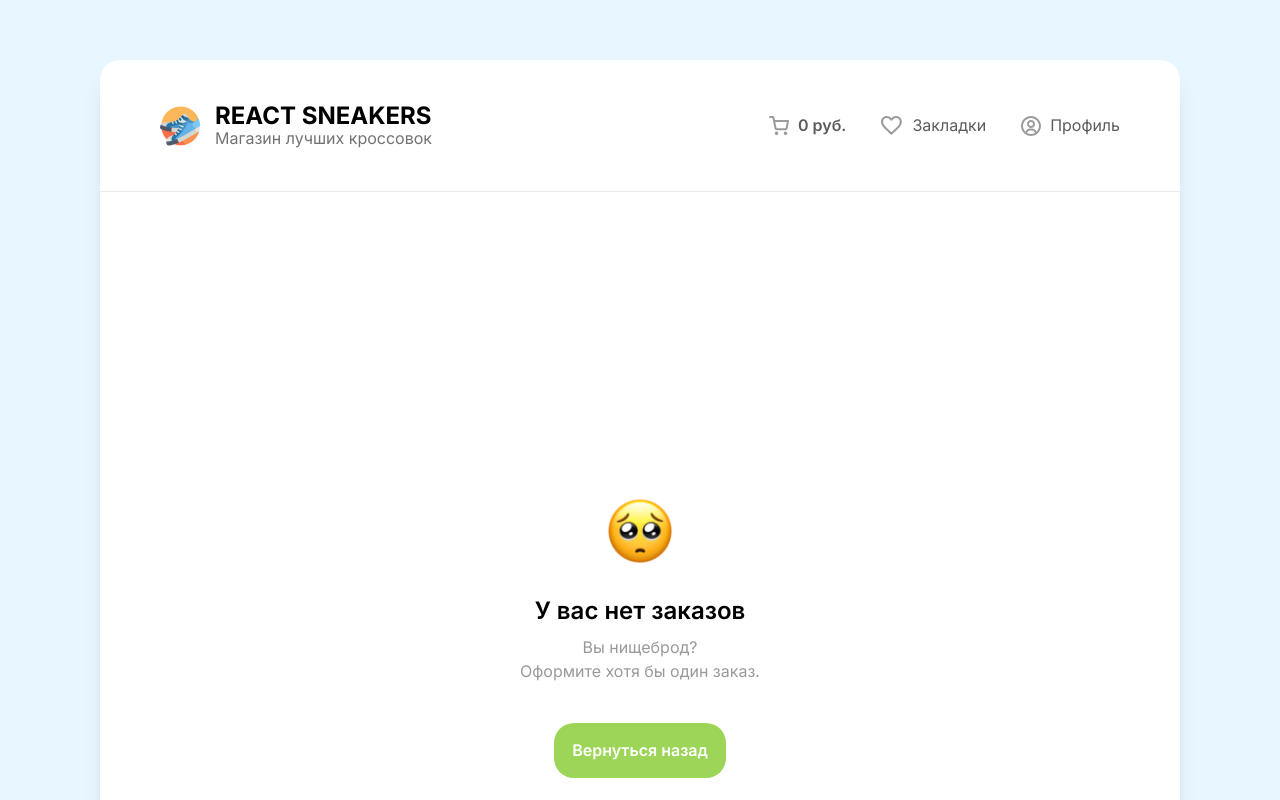
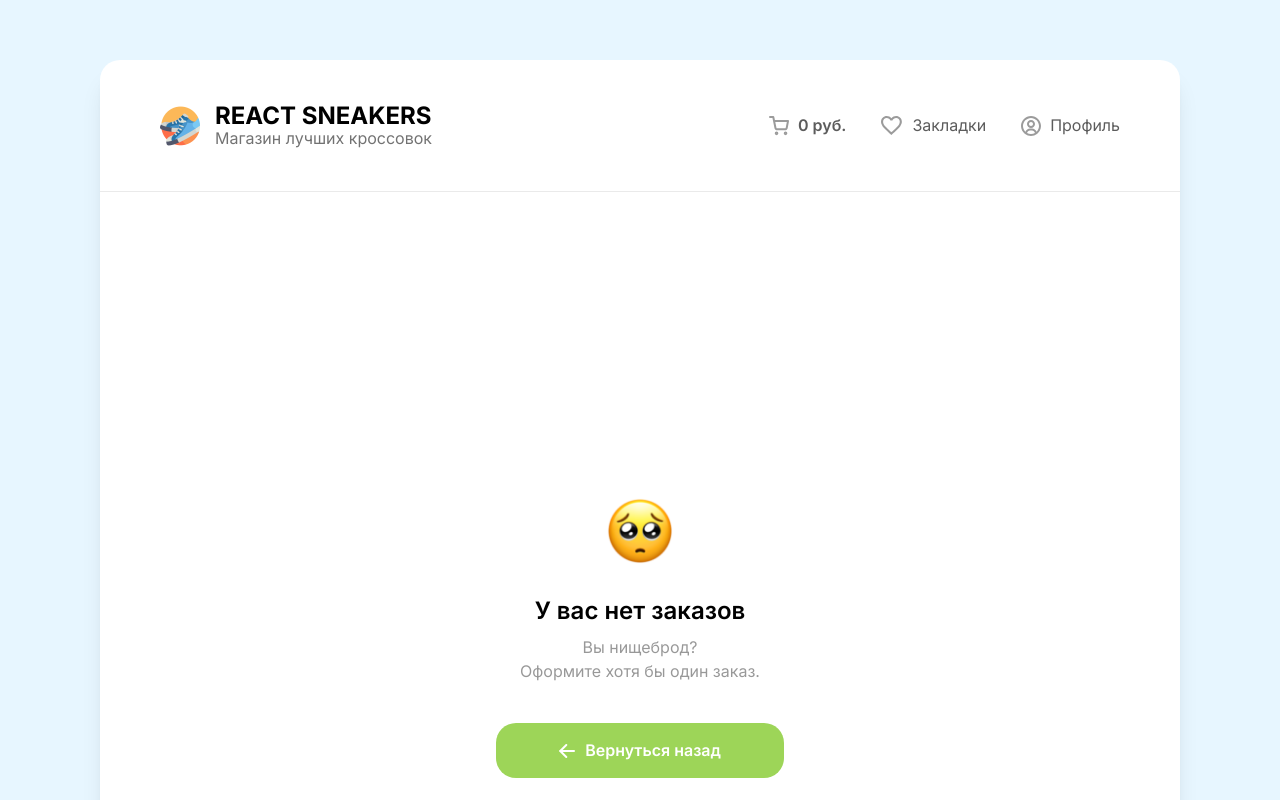
Before and after one commit to KTDKasp/KTDKasp-react-vite-sneakers-v2, a React (Vite) app: page /cart in a window 1280 px wide. Shown: the top 800 px of the page. Built offline with nearby package versions, Linux system fonts and the light colour scheme.

Commit message:
fix styles in cart & favorites

```diff
--- a/src/app.css
+++ b/src/app.css
@@ -72,3 +72,7 @@ body {
 .button_green:disabled {
 	background-color: rgb(189, 189, 189);
 }
+
+.return-homepage {
+  width: 100%;
+}
--- a/src/components/EmptyCart/EmptyCart.css
+++ b/src/components/EmptyCart/EmptyCart.css
@@ -1,4 +1,6 @@
 .empty-wrapper {
+  max-width: 18rem;
+  margin: 0 auto;
   display: flex;
   flex-direction: column;
   align-items: center;
@@ -6,7 +8,7 @@
   height: 100dvh;
 }
 
-.empty-wrapper img {
+.empty-wrapper > img {
   width: 70px;
   aspect-ratio: 1;
   margin-bottom: 30px;
--- a/src/components/EmptyCart/index.jsx
+++ b/src/components/EmptyCart/index.jsx
@@ -12,8 +12,11 @@ export const EmptyCart = () => {
         <br />
         Оформите хотя бы один заказ.
       </p>
-      <Link to="/">
-        <button className='button_green'>Вернуться назад</button>
+      <Link to="/" className='return-homepage'>
+        <button className='button_green drawer__button_green'>
+          <img src="/svg/arrow-next.svg" alt="Arrow" />
+          Вернуться назад
+        </button>
       </Link>
     </div>
   );
--- a/src/components/Header/index.jsx
+++ b/src/components/Header/index.jsx
@@ -26,10 +26,12 @@ export const Header = (props) => {
             <span>Закладки</span>
           </li>
         </Link>
-        <li className="header__list-elem">
-          <img src="/svg/profile.svg" alt="Profile" />
-          <span>Профиль</span>
-        </li>
+        <Link to='cart'>
+          <li className="header__list-elem">
+            <img src="/svg/profile.svg" alt="Profile" />
+            <span>Профиль</span>
+          </li>
+        </Link>
       </ul>
     </header>
   );
--- a/src/pages/Favorites/Favorites.css
+++ b/src/pages/Favorites/Favorites.css
@@ -22,6 +22,7 @@
   flex-direction: column;
   align-items: center;
   justify-content: center;
+  height: 100dvh;
 }
 
 .favorites__empty > img {
@@ -48,7 +49,3 @@
   line-height: 19px;
   opacity: 0.4;
 }
-
-.favorites__back {
-  width: 100%;
-}
--- a/src/pages/Favorites/index.jsx
+++ b/src/pages/Favorites/index.jsx
@@ -64,7 +64,7 @@ export const Favorites = () => {
             <h2>{'Закладок нет :('}</h2>
             <p>Вы ничего не добавляли в закладки</p>
           </div>
-          <Link className="favorites__back" to="/">
+          <Link className="return-homepage" to="/">
             <button className="button_green drawer__button_green">
               <img src="/svg/arrow-next.svg" alt="Arrow" />
               Вернуться назад
```
